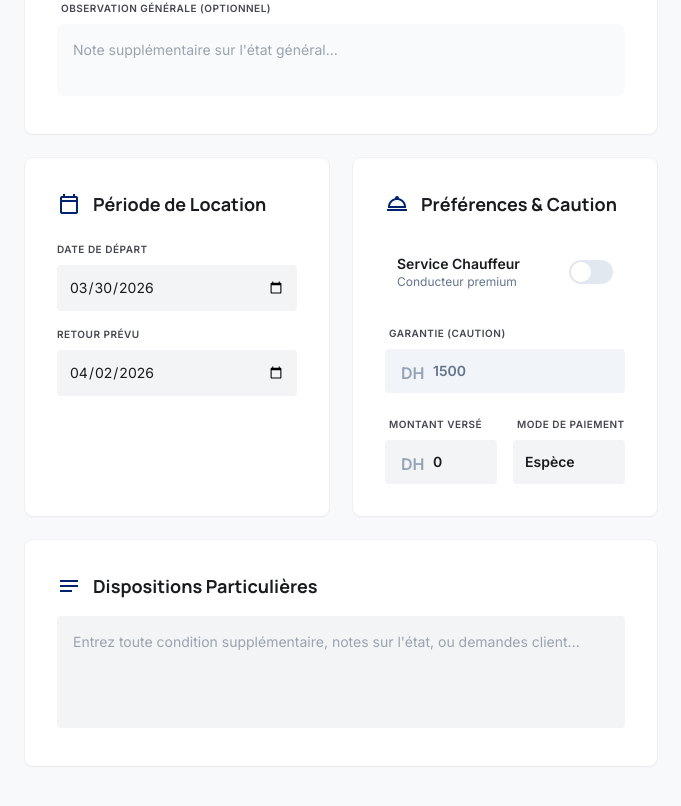
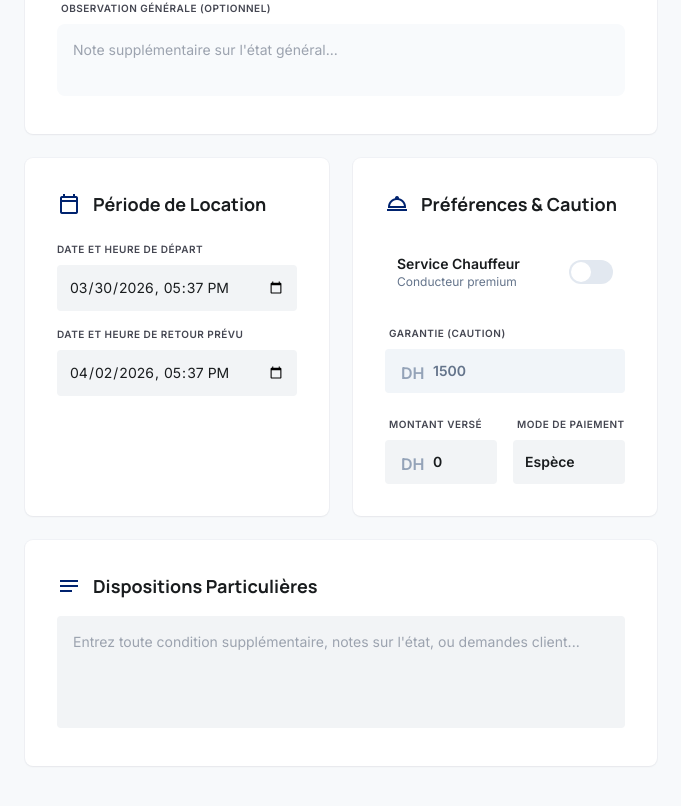
Before and after one commit to tfbrkane-droid/krini_front, a React (Vite) app: page /contracts/new in a window 1280 px wide. Shown: the part 1545-2351 px from the top of the page, without its empty margins (263-944 px from the left). Built offline with nearby package versions, Linux system fonts and the light colour scheme; no server answers.

Commit message:
Update contract form date fields to datetime-local

```diff
--- a/src/components/ContractForm.jsx
+++ b/src/components/ContractForm.jsx
@@ -5,6 +5,11 @@ import api from '../api';
 import { jwtDecode } from 'jwt-decode';
 import DamageSelector from './DamageSelector';
 import FuelGaugeSelector from './FuelGaugeSelector';
+
+const getLocalDatetime = (date) => {
+    const tzoffset = date.getTimezoneOffset() * 60000;
+    return new Date(date.getTime() - tzoffset).toISOString().slice(0, 16);
+};
 
 const ContractForm = () => {
     const navigate = useNavigate();
@@ -20,8 +25,8 @@ const ContractForm = () => {
         vehicle: '',
         client: '',
         deuxieme_chauffeur: '',
-        date_sortie: new Date().toISOString().split('T')[0],
-        date_retour_prevue: new Date(Date.now() + 3 * 24 * 60 * 60 * 1000).toISOString().split('T')[0],
+        date_sortie: getLocalDatetime(new Date()),
+        date_retour_prevue: getLocalDatetime(new Date(Date.now() + 3 * 24 * 60 * 60 * 1000)),
         prix_par_jour: 0,
         montant_paye: 0,
         caution: 1500,
@@ -127,9 +132,9 @@ const ContractForm = () => {
                     ...formData,
                     jours: diffDays(),
                     montant_total: totalEstimate(),
-                    // On s'assure que les dates incluent l'heure si nécessaire (le backend utilise DateTimeField)
-                    date_sortie: `${formData.date_sortie}T09:00:00Z`,
-                    date_retour_prevue: `${formData.date_retour_prevue}T09:00:00Z`,
+                    // Les dates sont maintenant des datetime-local (YYYY-MM-DDTHH:mm)
+                    date_sortie: `${formData.date_sortie}:00`,
+                    date_retour_prevue: `${formData.date_retour_prevue}:00`,
                 };
                 await api.post('contracts/', dataToSubmit);
                 navigate('/contracts');
@@ -413,19 +418,19 @@ const ContractForm = () => {
                             </div>
                             <div className="space-y-4">
                                 <div>
-                                    <label className="block text-[10px] uppercase tracking-wider font-bold text-on-surface-variant mb-2">Date de Départ</label>
+                                    <label className="block text-[10px] uppercase tracking-wider font-bold text-on-surface-variant mb-2">Date et Heure de Départ</label>
                                     <input
                                         className="w-full bg-surface-container-low border-none rounded-lg p-3 text-sm focus:ring-2 focus:ring-primary/20"
-                                        type="date"
+                                        type="datetime-local"
                                         value={formData.date_sortie}
                                         onChange={(e) => setFormData({...formData, date_sortie: e.target.value})}
                                     />
                                 </div>
                                 <div>
-                                    <label className="block text-[10px] uppercase tracking-wider font-bold text-on-surface-variant mb-2">Retour Prévu</label>
+                                    <label className="block text-[10px] uppercase tracking-wider font-bold text-on-surface-variant mb-2">Date et Heure de Retour Prévu</label>
                                     <input
                                         className="w-full bg-surface-container-low border-none rounded-lg p-3 text-sm focus:ring-2 focus:ring-primary/20"
-                                        type="date"
+                                        type="datetime-local"
                                         value={formData.date_retour_prevue}
                                         onChange={(e) => setFormData({...formData, date_retour_prevue: e.target.value})}
                                     />
```
